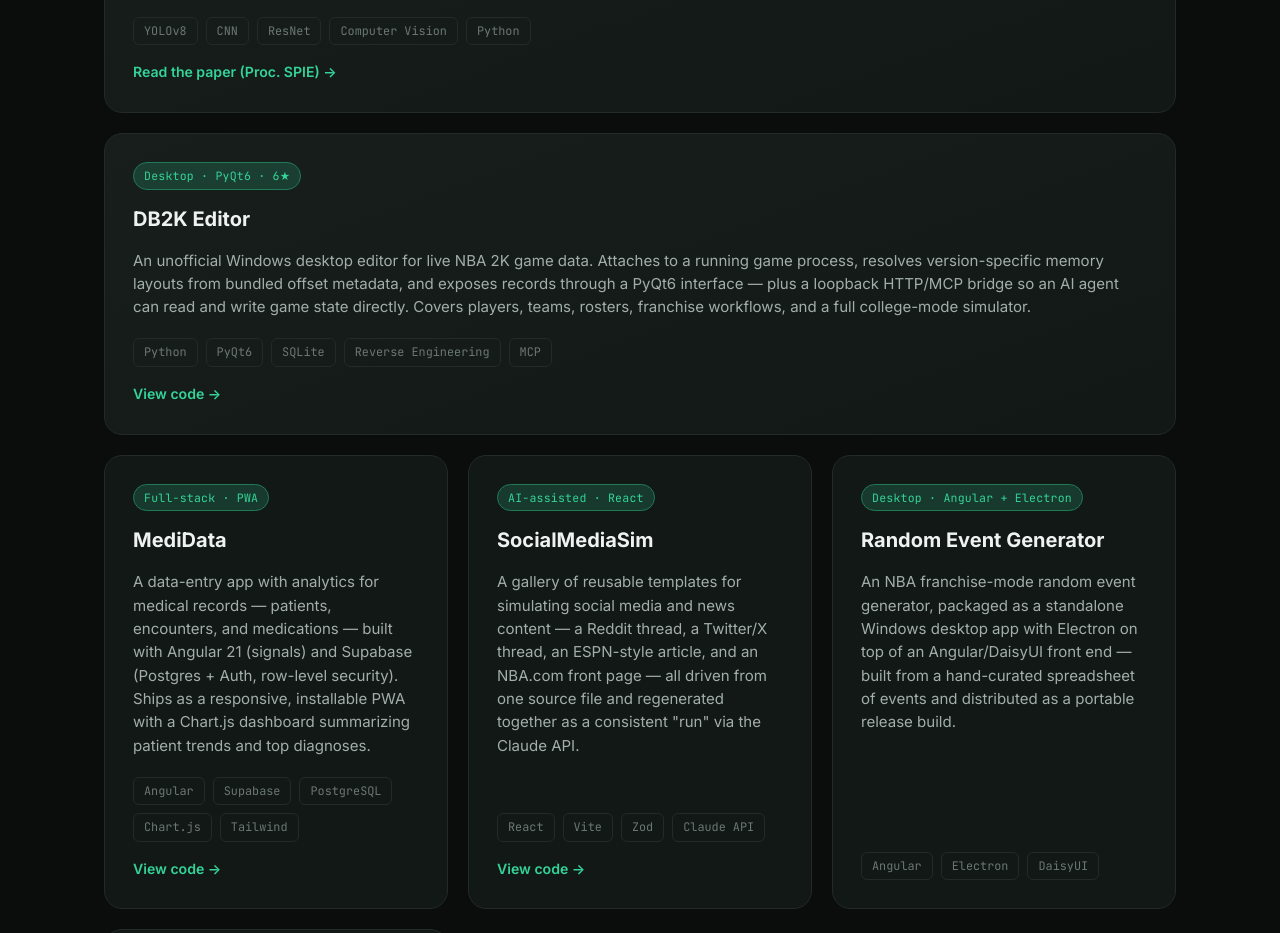
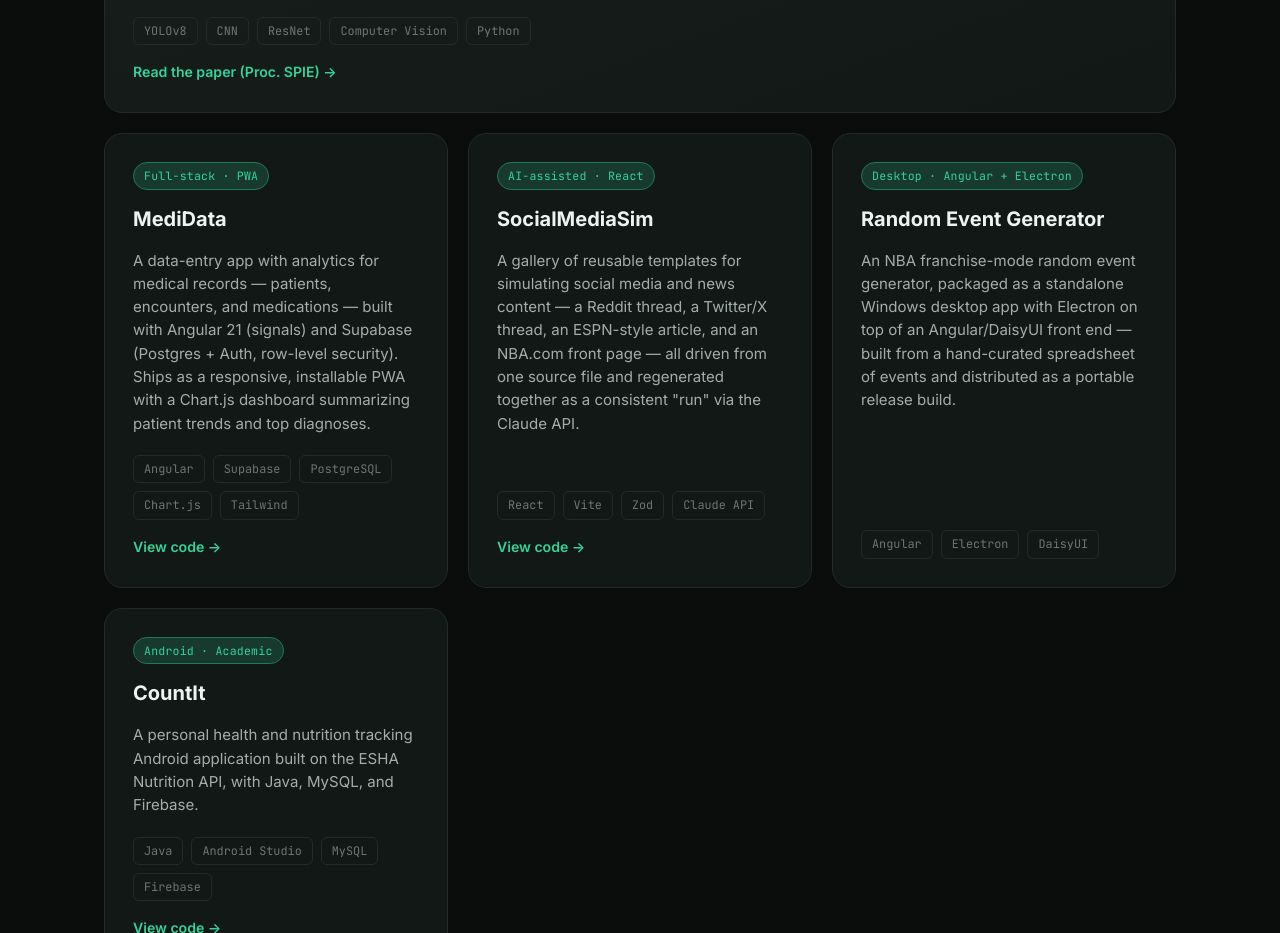
Before and after one commit to migsszz/Portfolio, a plain HTML site: page index.html in a window 1280 px wide. Shown: the part 2920-3853 px from the top of the page. Drawn offline with Linux system fonts and the light colour scheme.

Commit message:
Remove DB2K Editor project card
Not my own work, so it doesn't belong in the portfolio.

```diff
--- a/index.html
+++ b/index.html
@@ -189,25 +189,6 @@
           </div>
         </article>
 
-        <article class="card card--feature reveal">
-          <div class="card__top">
-            <span class="card__tag">Desktop · PyQt6 · 6★</span>
-          </div>
-          <h3>DB2K Editor</h3>
-          <p>
-            An unofficial Windows desktop editor for live NBA 2K game data. Attaches to a running game process,
-            resolves version-specific memory layouts from bundled offset metadata, and exposes records through a
-            PyQt6 interface — plus a loopback HTTP/MCP bridge so an AI agent can read and write game state
-            directly. Covers players, teams, rosters, franchise workflows, and a full college-mode simulator.
-          </p>
-          <div class="card__stack">
-            <span>Python</span><span>PyQt6</span><span>SQLite</span><span>Reverse Engineering</span><span>MCP</span>
-          </div>
-          <div class="card__links">
-            <a href="https://github.com/discobisco/2k26-Editor" target="_blank" rel="noopener">View code →</a>
-          </div>
-        </article>
-
         <article class="card reveal">
           <div class="card__top">
             <span class="card__tag">Full-stack · PWA</span>
```
